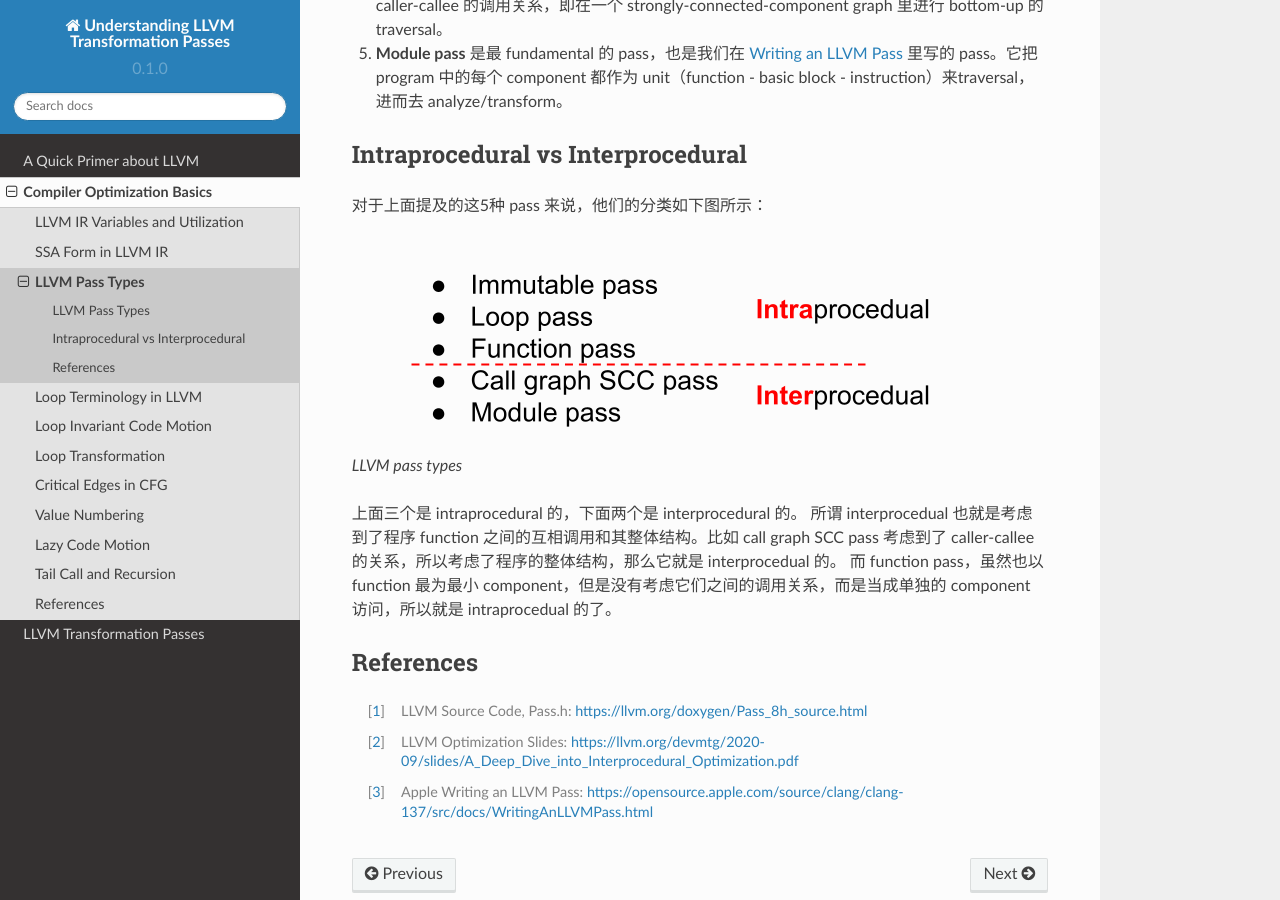
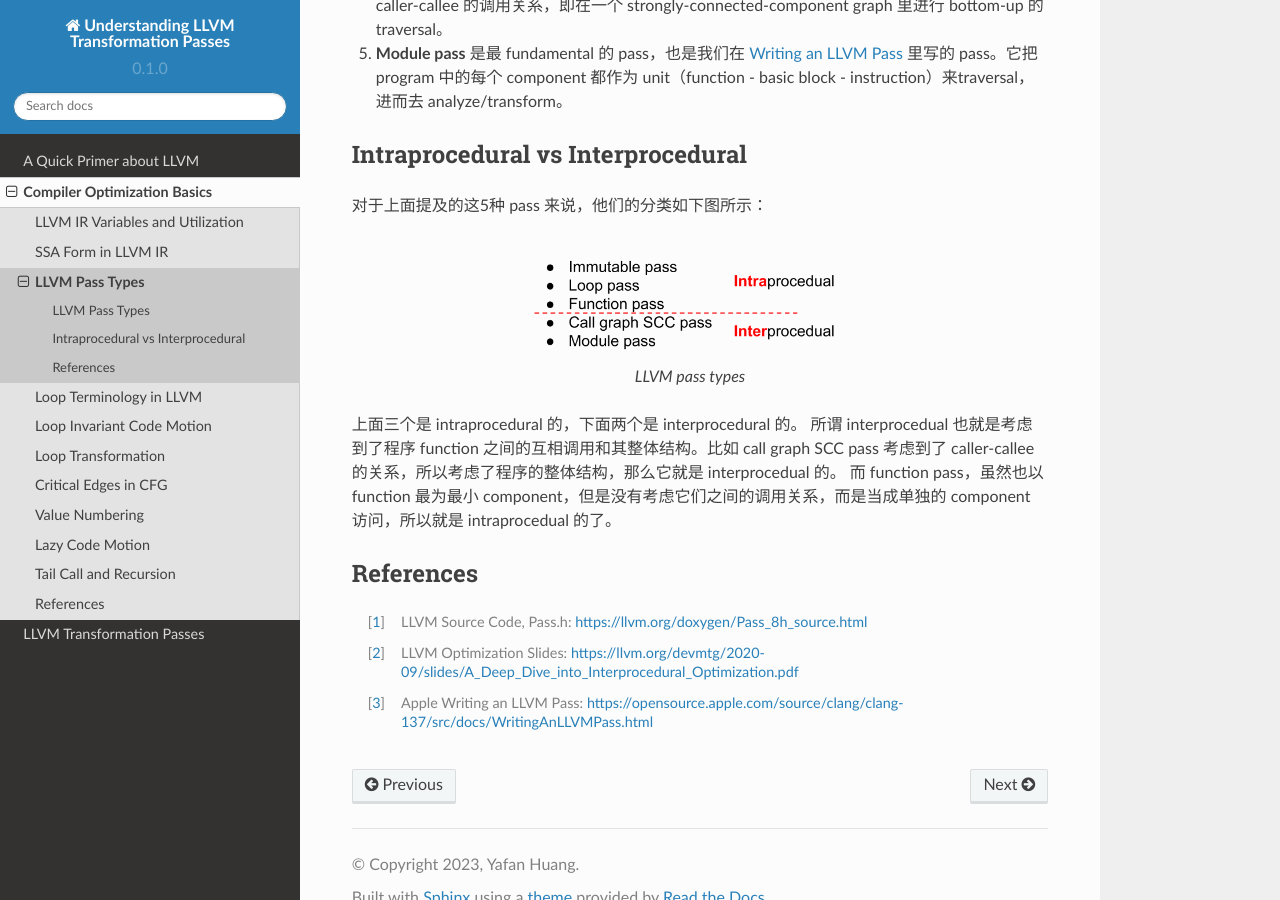
Before and after one commit to hyfshishen/understanding-llvm-transformation-passes, a Sphinx documentation site: the page built from docs/source/compiler-basics/llvm-pass-types.rst, in a window 1280 px wide and 900 px high, scrolled down 486 px. Built offline with Sphinx 7.4.7 and the Read the Docs theme 2.0.0, drawn with Linux system fonts in a browser that asks for light colours.

Commit message:
updating

```diff
--- a/docs/source/LLVM-a-quick-primer/index.rst
+++ b/docs/source/LLVM-a-quick-primer/index.rst
@@ -19,6 +19,7 @@ LLVM 自从2004年被 Chris Lattner 提出之后已经迭代了20年，现在已
 我们很多耳熟能详的工具都是 LLVM 的某个 subproject：比如著名的 C/C++ compiler Clang/Clang++，symbolic execution tool KLEE，等等。
 
 .. figure:: figures/llvm-structure.png
+   :align: center
    :alt: LLVM compiler infrastructure
 
    LLVM compiler infrastructure
@@ -72,6 +73,7 @@ LLVM 官方提供了很多现成的 transformation/utility/analysis pass，当
 LLVM pass 是一个非常强大的基于 LLVM IR 的工具。理论上只要你可以把 pass 写的足够复杂，你甚至可以把一个给定的程序完全 transform 成另一个毫不相关的程序。
 
 .. figure:: figures/llvm-IR.jpeg
+   :align: center
    :alt: LLVM compiler infrastructure and IR
 
    LLVM compiler infrastructure and IR
--- a/docs/source/compiler-basics/llvm-pass-types.rst
+++ b/docs/source/compiler-basics/llvm-pass-types.rst
@@ -19,7 +19,9 @@ Intraprocedural vs Interprocedural
 对于上面提及的这5种 pass 来说，他们的分类如下图所示：
 
 .. figure:: figures/pass-types.png
+   :align: center
    :alt: LLVM pass types
+   :width: 400px
 
    LLVM pass types
 
--- a/docs/source/compiler-basics/loop-terminologies-in-llvm.rst
+++ b/docs/source/compiler-basics/loop-terminologies-in-llvm.rst
@@ -15,6 +15,7 @@ LLVM Loop Definition
 比如，下图红圈内部就是一个 loop。它同时满足了条件：有一个 dominant 的 header，strongly-connected，并且 maximum subset。
 
 .. figure:: figures/loop-terminology.svg
+   :align: center
    :alt: Loop example
 
    Loop example
```
